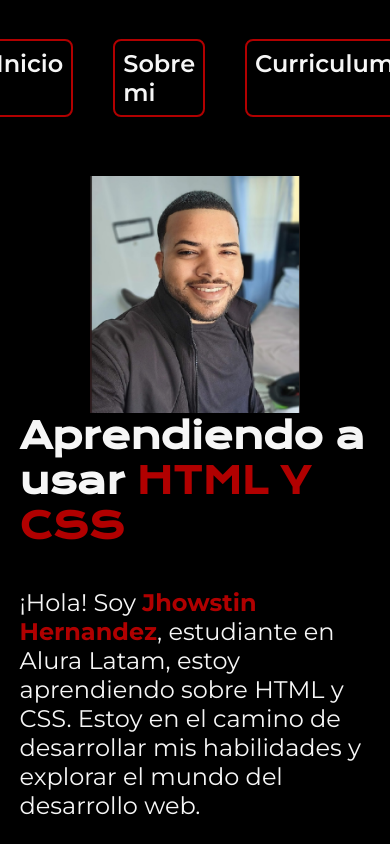
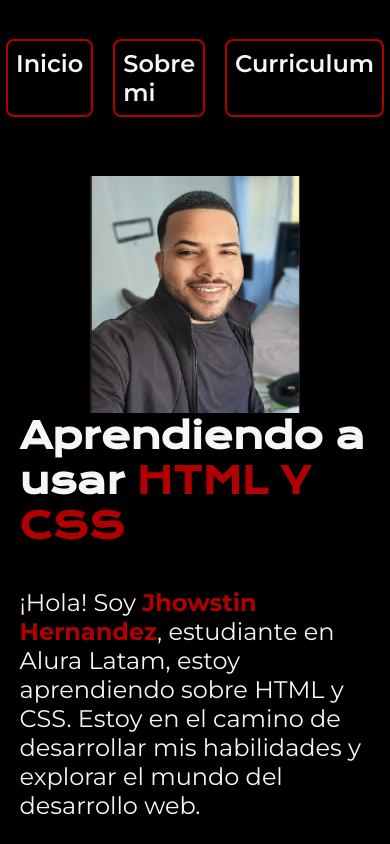
Before and after one commit to Jhowstin/portafolio, a plain HTML site: page index.html in a window 390 px wide. Shown: the top 844 px of the page. Drawn offline with nearby package versions, Linux system fonts and the light colour scheme.

Commit message:
ajustando header

```diff
--- a/styles/style.css
+++ b/styles/style.css
@@ -153,7 +153,7 @@ body{
 
     .header__menu{
         justify-content: center;
-        gap: 40px;
+        gap: 20px;
     }
 
     .presentacion{
```
